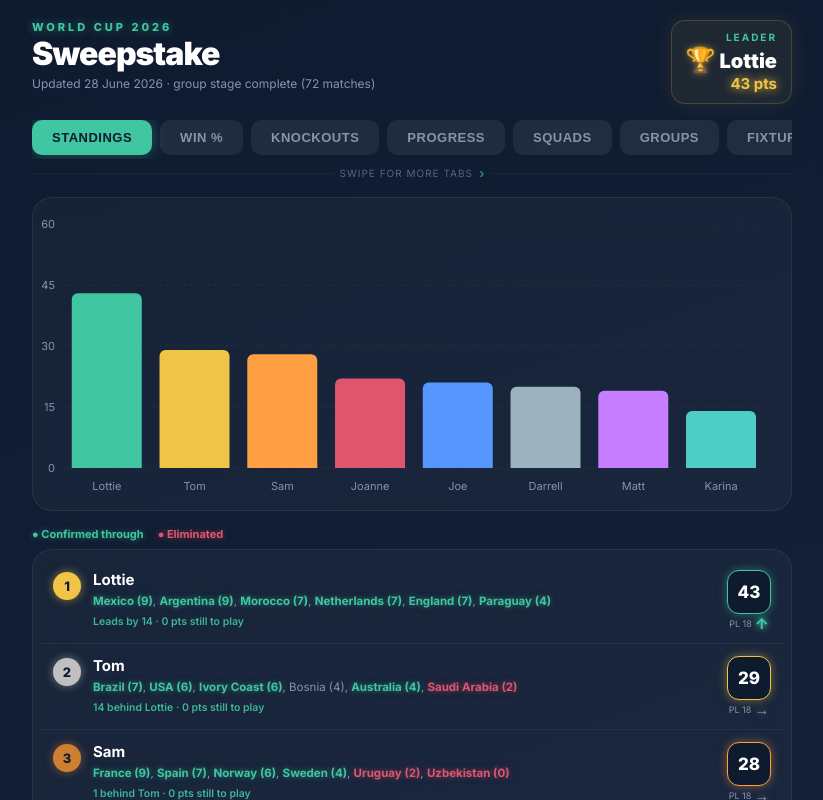
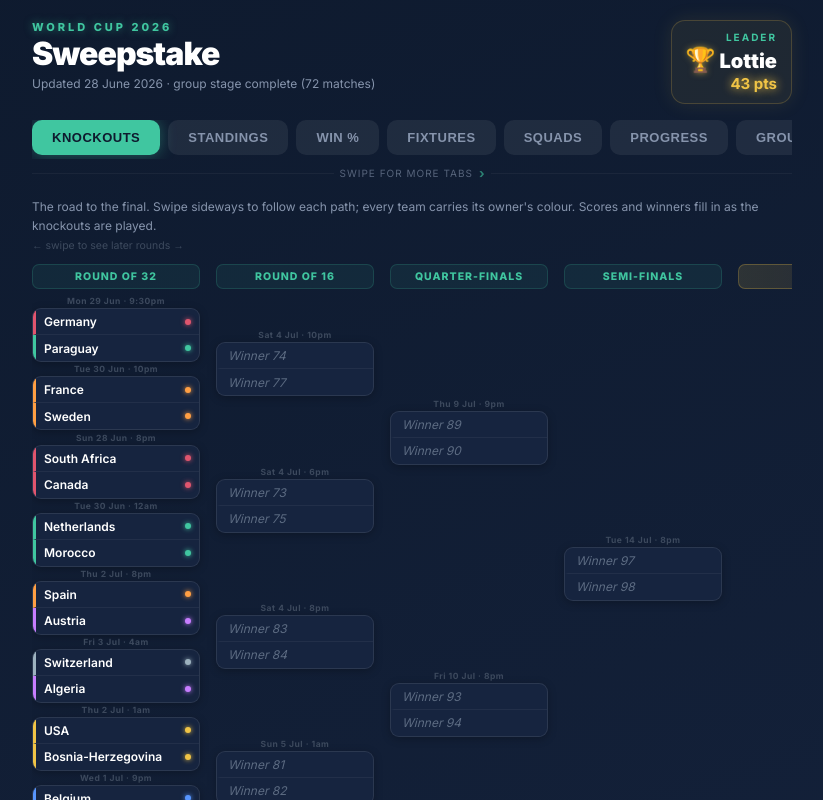
Before and after one commit to PortsDayOne/worldcup-sweepstake, a React (Vite) app in the folder sweepstake-site/: page / in a window 1280 px wide. Shown: the top 800 px of the page, without its empty margins (228-1051 px from the left). Built offline with nearby package versions, Linux system fonts and the light colour scheme.

Commit message:
Update SweepstakeDashboard.jsx

```diff
--- a/sweepstake-site/src/SweepstakeDashboard.jsx
+++ b/sweepstake-site/src/SweepstakeDashboard.jsx
@@ -157,28 +157,60 @@ const FIXTURES = [
   { date: "Sat 4 Jul",  time: "2:30am BST",home: "Colombia", away: "Ghana", group: "R32" }
 ];
 
-// ---------- Round of 32 bracket (official FIFA match numbers 73–88) ----------
-// Slots are codes: "1X"/"2X" = winner/runner-up of Group X (auto-resolves once that
-// group is finished); "3:..." = a third-place slot that stays a label until the best-8
-// thirds are assigned after the group stage. The bracket fills itself as groups complete.
-const R32 = [
-  { m: 73, date: "Sun 28 Jun", venue: "Los Angeles", a: "2A", b: "2B" },
-  { m: 76, date: "Mon 29 Jun", venue: "Houston",     a: "1C", b: "2F" },
-  { m: 74, date: "Mon 29 Jun", venue: "Boston",      a: "1E", b: "Paraguay" },
-  { m: 75, date: "Tue 30 Jun", venue: "Monterrey",   a: "1F", b: "2C" },
-  { m: 78, date: "Tue 30 Jun", venue: "Dallas",      a: "2E", b: "2I" },
-  { m: 77, date: "Tue 30 Jun", venue: "New Jersey",  a: "1I", b: "Sweden" },
-  { m: 79, date: "Wed 1 Jul",  venue: "Mexico City", a: "1A", b: "Ecuador" },
-  { m: 80, date: "Wed 1 Jul",  venue: "Atlanta",     a: "1L", b: "Congo DR" },
-  { m: 82, date: "Wed 1 Jul",  venue: "Seattle",     a: "1G", b: "Senegal" },
-  { m: 81, date: "Thu 2 Jul",  venue: "Santa Clara", a: "1D", b: "Bosnia-Herzegovina" },
-  { m: 83, date: "Thu 2 Jul",  venue: "Los Angeles", a: "1H", b: "2J" },
-  { m: 84, date: "Thu 2 Jul",  venue: "Vancouver",   a: "1B", b: "Algeria" },
-  { m: 85, date: "Thu 2 Jul",  venue: "Philadelphia",a: "2K", b: "2L" },
-  { m: 88, date: "Fri 3 Jul",  venue: "Dallas",      a: "2D", b: "2G" },
-  { m: 86, date: "Fri 3 Jul",  venue: "Miami",       a: "1J", b: "2H" },
-  { m: 87, date: "Fri 3 Jul",  venue: "Kansas City", a: "1K", b: "Ghana" },
-];
+// ---------- Full knockout bracket (official FIFA match numbers 73–104) ----------
+// Slot codes: "1X"/"2X" = group winner/runner-up, a bare team name = an assigned best-3rd,
+// "W##" = winner of match ##. Matches are listed top-to-bottom in true bracket order so the
+// columns line up into a tree. KO_RESULTS holds knockout scores as they're played:
+//   KO_RESULTS[73] = { as: 2, bs: 1 }            → winner is side A
+//   KO_RESULTS[73] = { as: 1, bs: 1, pens: "b" } → draw, side B wins on penalties
+// Add to it each update and every later round advances automatically.
+const KO = {
+  R32: [
+    { m:74, date:"Mon 29 Jun", time:"9:30pm", venue:"Boston",       a:"1E", b:"Paraguay" },
+    { m:77, date:"Tue 30 Jun", time:"10pm",   venue:"New Jersey",   a:"1I", b:"Sweden" },
+    { m:73, date:"Sun 28 Jun", time:"8pm",    venue:"Los Angeles",  a:"2A", b:"2B" },
+    { m:75, date:"Tue 30 Jun", time:"12am",   venue:"Monterrey",    a:"1F", b:"2C" },
+    { m:83, date:"Thu 2 Jul",  time:"8pm",    venue:"Los Angeles",  a:"1H", b:"2J" },
+    { m:84, date:"Fri 3 Jul",  time:"4am",    venue:"Vancouver",    a:"1B", b:"Algeria" },
+    { m:81, date:"Thu 2 Jul",  time:"1am",    venue:"Santa Clara",  a:"1D", b:"Bosnia-Herzegovina" },
+    { m:82, date:"Wed 1 Jul",  time:"9pm",    venue:"Seattle",      a:"1G", b:"Senegal" },
+    { m:76, date:"Mon 29 Jun", time:"6pm",    venue:"Houston",      a:"1C", b:"2F" },
+    { m:78, date:"Tue 30 Jun", time:"6pm",    venue:"Dallas",       a:"2E", b:"2I" },
+    { m:79, date:"Wed 1 Jul",  time:"12am",   venue:"Mexico City",  a:"1A", b:"Ecuador" },
+    { m:80, date:"Wed 1 Jul",  time:"5pm",    venue:"Atlanta",      a:"1L", b:"Congo DR" },
+    { m:86, date:"Fri 3 Jul",  time:"11pm",   venue:"Miami",        a:"1J", b:"2H" },
+    { m:88, date:"Fri 3 Jul",  time:"7pm",    venue:"Dallas",       a:"2D", b:"2G" },
+    { m:85, date:"Thu 2 Jul",  time:"12am",   venue:"Philadelphia", a:"2K", b:"2L" },
+    { m:87, date:"Sat 4 Jul",  time:"2:30am", venue:"Kansas City",  a:"1K", b:"Ghana" },
+  ],
+  R16: [
+    { m:89, date:"Sat 4 Jul",  time:"10pm", venue:"Philadelphia", a:"W74", b:"W77" },
+    { m:90, date:"Sat 4 Jul",  time:"6pm",  venue:"Houston",      a:"W73", b:"W75" },
+    { m:93, date:"Sat 4 Jul",  time:"8pm",  venue:"Dallas",       a:"W83", b:"W84" },
+    { m:94, date:"Sun 5 Jul",  time:"1am",  venue:"Seattle",      a:"W81", b:"W82" },
+    { m:91, date:"Sun 5 Jul",  time:"9pm",  venue:"New Jersey",   a:"W76", b:"W78" },
+    { m:92, date:"Mon 6 Jul",  time:"1am",  venue:"Mexico City",  a:"W79", b:"W80" },
+    { m:95, date:"Sun 5 Jul",  time:"5pm",  venue:"Atlanta",      a:"W86", b:"W88" },
+    { m:96, date:"Sun 5 Jul",  time:"9pm",  venue:"Vancouver",    a:"W85", b:"W87" },
+  ],
+  QF: [
+    { m:97,  date:"Thu 9 Jul",  time:"9pm", venue:"Boston",      a:"W89", b:"W90" },
+    { m:98,  date:"Fri 10 Jul", time:"8pm", venue:"Los Angeles", a:"W93", b:"W94" },
+    { m:99,  date:"Sat 11 Jul", time:"10pm",venue:"Miami",       a:"W91", b:"W92" },
+    { m:100, date:"Sun 12 Jul", time:"2am", venue:"Kansas City", a:"W95", b:"W96" },
+  ],
+  SF: [
+    { m:101, date:"Tue 14 Jul", time:"8pm", venue:"Dallas",   a:"W97", b:"W98" },
+    { m:102, date:"Wed 15 Jul", time:"8pm", venue:"Atlanta",  a:"W99", b:"W100" },
+  ],
+  Final: [
+    { m:104, date:"Sun 19 Jul", time:"8pm", venue:"New Jersey", a:"W101", b:"W102" },
+  ],
+};
+
+const KO_RESULTS = {
+  // No knockout games played yet — fill in as results come in.
+};
 
 function rankTeams(a, b) {
   return b.pts - a.pts || (b.gf - b.ga) - (a.gf - a.ga) || b.gf - a.gf;
@@ -194,6 +226,37 @@ function resolveSlot(code) {
   if (!g || !g.teams.every(t => t.gp >= 3)) return { team: null, label };
   const sorted = [...g.teams].sort(rankTeams);
   return { team: (pos === "1" ? sorted[0] : sorted[1]).name, label };
+}
+
+// Find a knockout match object by its number, across all rounds.
+function koMatch(num) {
+  for (const round of Object.values(KO)) {
+    const f = round.find(x => x.m === num);
+    if (f) return f;
+  }
+  return null;
+}
+
+// The winning team of a knockout match, if it's been played (else null).
+function koWinner(num) {
+  const res = KO_RESULTS[num];
+  const match = koMatch(num);
+  if (!res || !match) return null;
+  const a = resolveTeam(match.a).team, b = resolveTeam(match.b).team;
+  if (!a || !b) return null;
+  if (res.as > res.bs) return a;
+  if (res.bs > res.as) return b;
+  return res.pens === "a" ? a : res.pens === "b" ? b : null;
+}
+
+// Resolve any bracket slot — group codes, assigned thirds, or "W##" winner references.
+function resolveTeam(slot) {
+  if (typeof slot === "string" && slot[0] === "W" && /^\d+$/.test(slot.slice(1))) {
+    const num = parseInt(slot.slice(1), 10);
+    const w = koWinner(num);
+    return w ? { team: w, label: w } : { team: null, label: "Winner " + num };
+  }
+  return resolveSlot(slot);
 }
 
 
@@ -367,60 +430,93 @@ function WinIndexTab() {
   );
 }
 
-function BracketTab() {
-  const Slot = ({ code }) => {
-    const { team, label } = resolveSlot(code);
-    if (!team) {
+// One team line inside a bracket card.
+function BracketSlot({ slot, matchNum, side, top }) {
+  const { team, label } = resolveTeam(slot);
+  const res = KO_RESULTS[matchNum];
+  const owner = team ? ownerOf(team) : null;
+  const col = (owner && PLAYER_COLORS[owner]) || "#46566F";
+  const score = res ? (side === "a" ? res.as : res.bs) : null;
+  const winner = res ? koWinner(matchNum) : null;
+  const isWinner = winner && team === winner;
+  const isLoser = res && team && !isWinner;
   return (
-        <div style={{ display: "flex", alignItems: "center", height: 30, padding: "0 4px" }}>
-          <span style={{ color: "#5C6B82", fontSize: 12.5, fontStyle: "italic" }}>{label}</span>
+    <div style={{
+      display: "flex", alignItems: "center", gap: 6, height: 26, padding: "0 8px",
+      borderBottom: top ? "1px solid rgba(255,255,255,0.05)" : "none",
+      borderLeft: `3px solid ${team ? col : "transparent"}`,
+      opacity: isLoser ? 0.4 : 1,
+    }}>
+      <span style={{
+        flex: 1, whiteSpace: "nowrap", overflow: "hidden", textOverflow: "ellipsis",
+        color: team ? "#fff" : "#5C6B82", fontSize: 12, fontWeight: isWinner ? 800 : team ? 600 : 400,
+        fontStyle: team ? "normal" : "italic",
+      }}>{team || label}</span>
+      {owner && <span style={{ width: 6, height: 6, borderRadius: "50%", background: col, flexShrink: 0, boxShadow: `0 0 5px ${col}` }} />}
+      {score != null && <span style={{ color: isWinner ? GOLD : INK_SUB, fontSize: 12, fontWeight: 800, minWidth: 10, textAlign: "right" }}>{score}</span>}
     </div>
   );
 }
-    const owner = ownerOf(team);
-    const col = (owner && PLAYER_COLORS[owner]) || "#5C6B82";
+
+function BracketCard({ match, accent }) {
   return (
-      <div style={{ display: "flex", alignItems: "center", justifyContent: "space-between", height: 30, padding: "0 4px" }}>
-        <span style={{ color: "#fff", fontSize: 13.5, fontWeight: 700 }}>{team}</span>
-        {owner && (
-          <span style={{ display: "inline-flex", alignItems: "center", gap: 5 }}>
-            <span style={{ width: 7, height: 7, borderRadius: "50%", background: col, boxShadow: `0 0 6px ${col}` }} />
-            <span style={{ color: col, fontSize: 10.5, fontWeight: 700 }}>{owner}</span>
+    <div style={{ display: "flex", flexDirection: "column", alignItems: "center" }}>
+      <span style={{ color: "#3D4A5E", fontSize: 8.5, fontWeight: 700, letterSpacing: 0.5, marginBottom: 2 }}>
+        {match.date} · {match.time}
       </span>
-        )}
-      </div>
-    );
-  };
-
-  let lastDate = null;
-  return (
-    <div style={{ marginBottom: 16 }}>
-      <p style={{ color: INK_SUB, fontSize: 12, margin: "0 0 12px", lineHeight: 1.6 }}>
-        Round of 32. Finished groups fill in automatically; the rest show their slot (Winner G, Runner-up H…) until the games are played. Third-place slots lock once the best-8 thirds are known after the group stage.
-      </p>
-      {R32.map(match => {
-        const showDate = match.date !== lastDate;
-        lastDate = match.date;
-        return (
-          <div key={match.m}>
-            {showDate && (
-              <p style={{ color: GREEN, fontSize: 11, fontWeight: 800, letterSpacing: 1.5, textTransform: "uppercase", margin: "14px 0 8px" }}>{match.date}</p>
-            )}
-            <div style={{ background: NAVY2, border: "1px solid rgba(255,255,255,0.08)", borderRadius: 12, padding: "8px 12px", marginBottom: 8 }}>
-              <div style={{ display: "flex", justifyContent: "space-between", alignItems: "center", marginBottom: 2 }}>
-                <span style={{ color: "#3D4A5E", fontSize: 9.5, fontWeight: 700, letterSpacing: 1, textTransform: "uppercase" }}>Match {match.m}</span>
-                <span style={{ color: "#3D4A5E", fontSize: 9.5 }}>{match.venue}</span>
-              </div>
-              <Slot code={match.a} />
-              <div style={{ height: 1, background: "rgba(255,255,255,0.06)", margin: "1px 0" }} />
-              <Slot code={match.b} />
+      <div style={{
+        width: "100%", background: NAVY2, borderRadius: 9, overflow: "hidden",
+        border: `1px solid ${accent ? GOLD + "66" : "rgba(255,255,255,0.09)"}`,
+        boxShadow: accent ? `0 0 16px ${GOLD}33` : "0 2px 8px rgba(0,0,0,0.25)",
+      }}>
+        <BracketSlot slot={match.a} matchNum={match.m} side="a" top />
+        <BracketSlot slot={match.b} matchNum={match.m} side="b" />
       </div>
     </div>
   );
-      })}
+}
+
+function BracketTab() {
+  const rounds = [
+    { key: "R32",   label: "Round of 32",   matches: KO.R32 },
+    { key: "R16",   label: "Round of 16",   matches: KO.R16 },
+    { key: "QF",    label: "Quarter-finals",matches: KO.QF },
+    { key: "SF",    label: "Semi-finals",   matches: KO.SF },
+    { key: "Final", label: "Final",         matches: KO.Final },
+  ];
+  const COL_H = KO.R32.length * 70; // total tree height; later rounds centre within it
+  const COL_W = { R32: 168, R16: 158, QF: 158, SF: 158, Final: 170 };
+  return (
+    <div style={{ marginBottom: 16 }}>
+      <p style={{ color: INK_SUB, fontSize: 12, margin: "0 0 4px", lineHeight: 1.6 }}>
+        The road to the final. Swipe sideways to follow each path; every team carries its owner's colour. Scores and winners fill in as the knockouts are played.
+      </p>
+      <p style={{ color: "#3D4A5E", fontSize: 10.5, margin: "0 0 12px" }}>← swipe to see later rounds →</p>
+      <div style={{ overflowX: "auto", overflowY: "hidden", WebkitOverflowScrolling: "touch", paddingBottom: 10 }}>
+        <div style={{ display: "flex", gap: 16, height: COL_H, minWidth: "max-content" }}>
+          {rounds.map(r => (
+            <div key={r.key} style={{ display: "flex", flexDirection: "column", width: COL_W[r.key], flexShrink: 0 }}>
+              <div style={{
+                textAlign: "center", marginBottom: 6, padding: "5px 0", borderRadius: 7,
+                background: r.key === "Final" ? `linear-gradient(90deg, ${GOLD}22, ${GOLD}11)` : "rgba(64,198,160,0.08)",
+                color: r.key === "Final" ? GOLD : GREEN, fontSize: 10.5, fontWeight: 800,
+                letterSpacing: 1, textTransform: "uppercase",
+                border: `1px solid ${r.key === "Final" ? GOLD + "44" : "rgba(64,198,160,0.18)"}`,
+              }}>{r.key === "Final" ? "🏆 Final" : r.label}</div>
+              <div style={{ flex: 1, display: "flex", flexDirection: "column", justifyContent: "space-around" }}>
+                {r.matches.map(match => (
+                  <BracketCard key={match.m} match={match} accent={r.key === "Final"} />
+                ))}
+              </div>
+            </div>
+          ))}
+        </div>
+      </div>
     </div>
   );
 }
+
+
 
 function TopTeams() {
   const all = GROUPS.flatMap(g => {
@@ -627,7 +723,7 @@ function SquadsTab() {
 }
 
 export default function SweepstakeDashboard() {
-  const [view, setView] = useState("standings");
+  const [view, setView] = useState("knockouts");
   const ranked = [...PLAYERS].sort((a, b) => b.total - a.total);
   const leader = ranked[0];
   const integrityIssues = dataIntegrityIssues();
@@ -635,13 +731,13 @@ export default function SweepstakeDashboard() {
   const ptsLeftFor = (name) => Object.keys(OWNERS).filter(t => OWNERS[t] === name).reduce((s, t) => s + (remaining[t] || 0), 0) * 3;
 
   const tabs = [
+    { id: "knockouts",   label: "Knockouts" },
     { id: "standings",   label: "Standings" },
     { id: "winindex",    label: "Win %" },
-    { id: "knockouts",   label: "Knockouts" },
+    { id: "fixtures",    label: "Fixtures" },
+    { id: "squads",      label: "Squads" },
     { id: "progression", label: "Progress" },
-    { id: "squads",      label: "Squads" },
     { id: "groups",      label: "Groups" },
-    { id: "fixtures",    label: "Fixtures" },
     { id: "topteams",    label: "Top Teams" },
   ];
 
```
Lines whose indentation alone changed are shown as unchanged.
